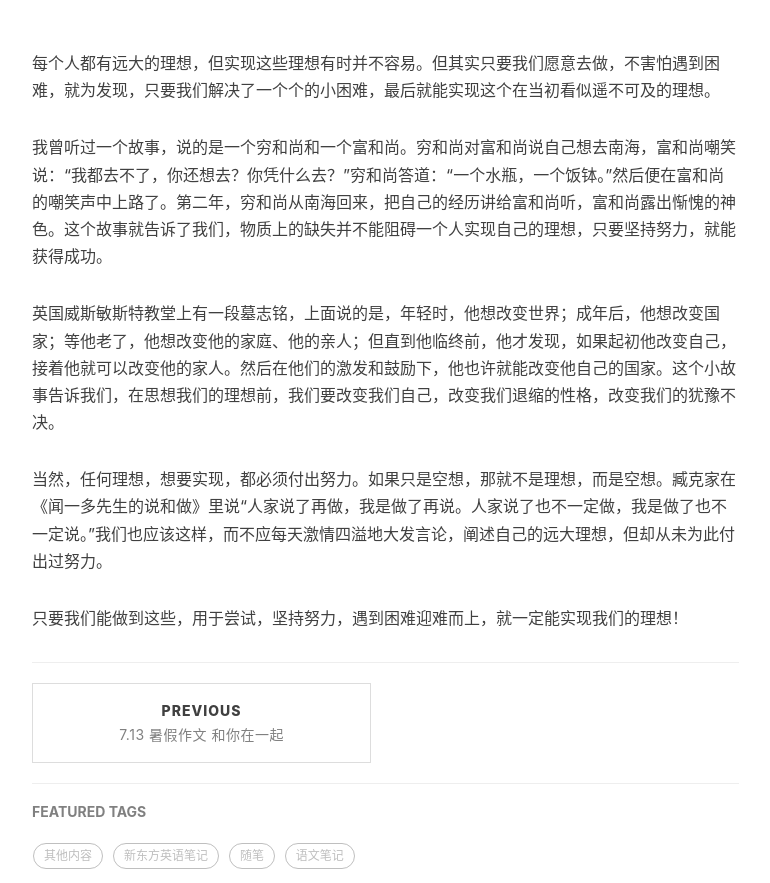
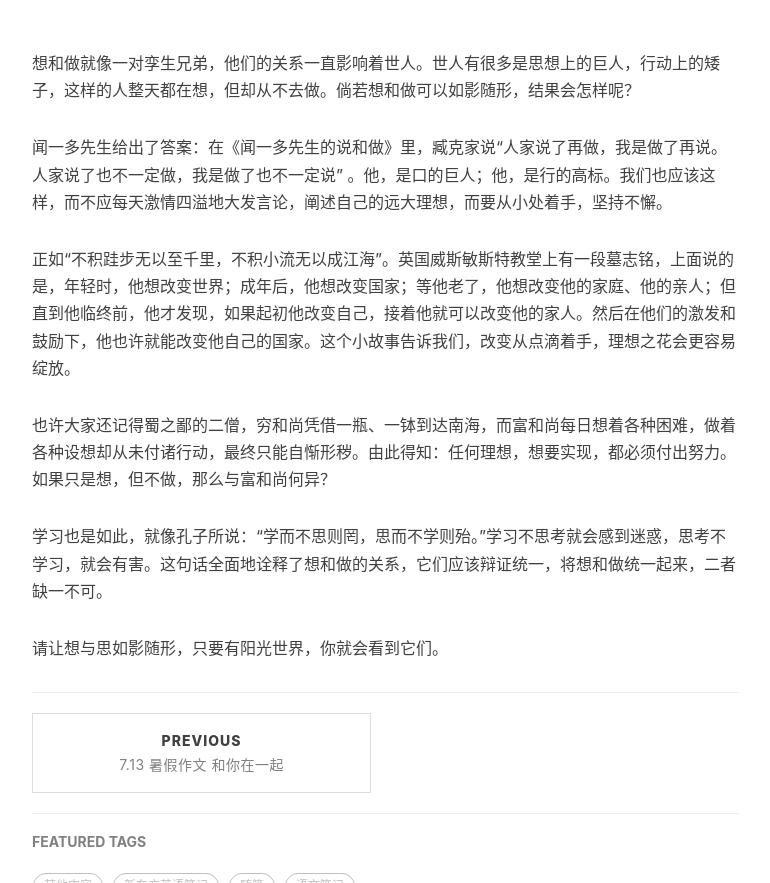
Before and after one commit to Potat0000/Blog-Jekyll, a Jekyll site: the page built from _posts/2016-07-25-composition.md, in a window 1280 px wide and 1400 px high. Shown: the part 517-1400 px from the top of the window, without its empty margins (233-1003 px from the left). Built offline with Jekyll 4.4.1, drawn with Linux system fonts in a browser that asks for light colours; nearby versions of some CDN libraries; comment, search, counter and statistics services are not loaded.

Commit message:
更改为老师版

```diff
--- a/_posts/2016-07-25-composition.md
+++ b/_posts/2016-07-25-composition.md
@@ -3,12 +3,14 @@ layout: post
 title: 7.25 暑假作文 让想与做如影随形
 tags: 随笔
 ---
-每个人都有远大的理想，但实现这些理想有时并不容易。但其实只要我们愿意去做，不害怕遇到困难，就为发现，只要我们解决了一个个的小困难，最后就能实现这个在当初看似遥不可及的理想。
+想和做就像一对孪生兄弟，他们的关系一直影响着世人。世人有很多是思想上的巨人，行动上的矮子，这样的人整天都在想，但却从不去做。倘若想和做可以如影随形，结果会怎样呢？
 
-我曾听过一个故事，说的是一个穷和尚和一个富和尚。穷和尚对富和尚说自己想去南海，富和尚嘲笑说：“我都去不了，你还想去？你凭什么去？”穷和尚答道：“一个水瓶，一个饭钵。”然后便在富和尚的嘲笑声中上路了。第二年，穷和尚从南海回来，把自己的经历讲给富和尚听，富和尚露出惭愧的神色。这个故事就告诉了我们，物质上的缺失并不能阻碍一个人实现自己的理想，只要坚持努力，就能获得成功。
+闻一多先生给出了答案：在《闻一多先生的说和做》里，臧克家说“人家说了再做，我是做了再说。人家说了也不一定做，我是做了也不一定说”  。他，是口的巨人；他，是行的高标。我们也应该这样，而不应每天激情四溢地大发言论，阐述自己的远大理想，而要从小处着手，坚持不懈。
 
-英国威斯敏斯特教堂上有一段墓志铭，上面说的是，年轻时，他想改变世界；成年后，他想改变国家；等他老了，他想改变他的家庭、他的亲人；但直到他临终前，他才发现，如果起初他改变自己，接着他就可以改变他的家人。然后在他们的激发和鼓励下，他也许就能改变他自己的国家。这个小故事告诉我们，在思想我们的理想前，我们要改变我们自己，改变我们退缩的性格，改变我们的犹豫不决。
+正如“不积跬步无以至千里，不积小流无以成江海”。英国威斯敏斯特教堂上有一段墓志铭，上面说的是，年轻时，他想改变世界；成年后，他想改变国家；等他老了，他想改变他的家庭、他的亲人；但直到他临终前，他才发现，如果起初他改变自己，接着他就可以改变他的家人。然后在他们的激发和鼓励下，他也许就能改变他自己的国家。这个小故事告诉我们，改变从点滴着手，理想之花会更容易绽放。
 
-当然，任何理想，想要实现，都必须付出努力。如果只是空想，那就不是理想，而是空想。臧克家在《闻一多先生的说和做》里说“人家说了再做，我是做了再说。人家说了也不一定做，我是做了也不一定说。”我们也应该这样，而不应每天激情四溢地大发言论，阐述自己的远大理想，但却从未为此付出过努力。
+也许大家还记得蜀之鄙的二僧，穷和尚凭借一瓶、一钵到达南海，而富和尚每日想着各种困难，做着各种设想却从未付诸行动，最终只能自惭形秽。由此得知：任何理想，想要实现，都必须付出努力。如果只是想，但不做，那么与富和尚何异？
 
-只要我们能做到这些，用于尝试，坚持努力，遇到困难迎难而上，就一定能实现我们的理想！
+学习也是如此，就像孔子所说：“学而不思则罔，思而不学则殆。”学习不思考就会感到迷惑，思考不学习，就会有害。这句话全面地诠释了想和做的关系，它们应该辩证统一，将想和做统一起来，二者缺一不可。
+
+请让想与思如影随形，只要有阳光世界，你就会看到它们。
```
